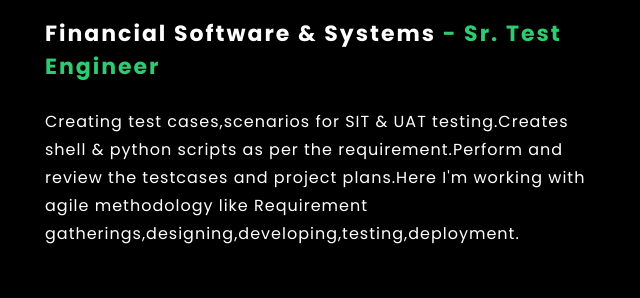
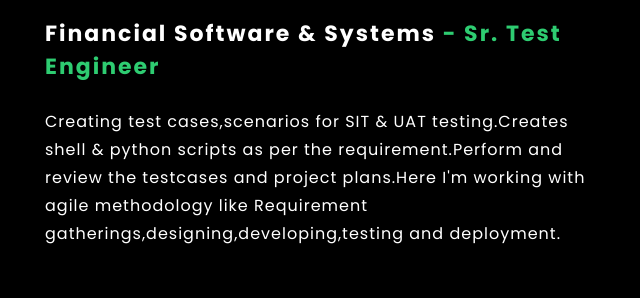
Before and after one commit to Harshalparab10/mywebsite, a plain HTML site: page index.html in a window 1280 px wide. Shown: the part 2088-2386 px from the top of the page, 535-1175 px from the left. Drawn offline with nearby package versions, Linux system fonts and the light colour scheme; files that its build step writes are made by us from their sources; files whose address does not match are found by name.

Commit message:
Update index.html

```diff
--- a/index.html
+++ b/index.html
@@ -98,7 +98,7 @@
                     <div class="experience-text">
                         <h2>Work experience</h2>
                         <h5>Financial Software & systems <span>- Sr. Test engineer</span></h5>
-                        <p>Creating test cases,scenarios for SIT & UAT testing.Creates shell & python scripts as per the requirement.Perform and review the testcases and project plans.Here I'm working with agile methodology like Requirement gatherings,designing,developing,testing,deployment.</p>
+                        <p>Creating test cases,scenarios for SIT & UAT testing.Creates shell & python scripts as per the requirement.Perform and review the testcases and project plans.Here I'm working with agile methodology like Requirement gatherings,designing,developing,testing and deployment.</p>
                         </br>
                         <h5>Lumina Datamatics <span>- Associate</span></h5>
                         <p>Developed and modified HTML web pages as per the client requirement.Participated in multiple projects and also achieved my daily targets.Resolved the bugs individually,verified the data and assisted  other teammates to achieve daily goals.</p>
```
